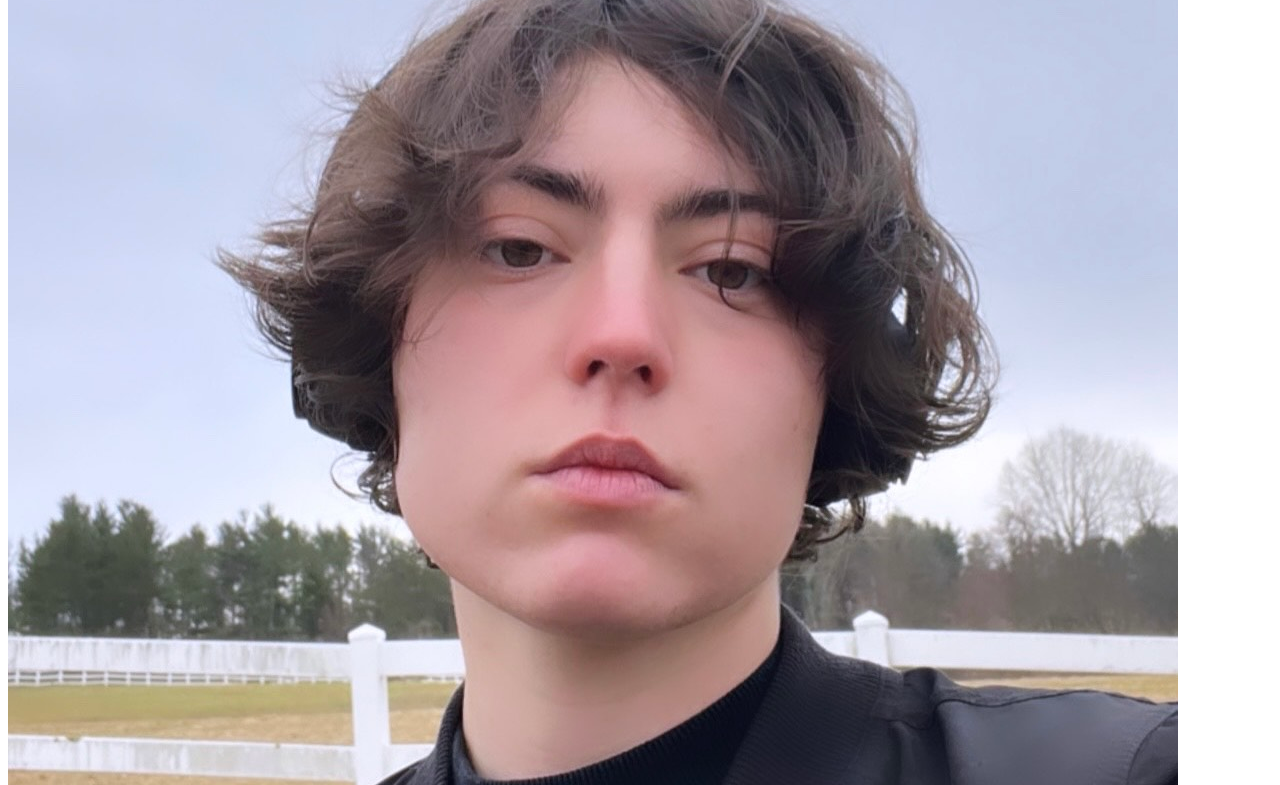
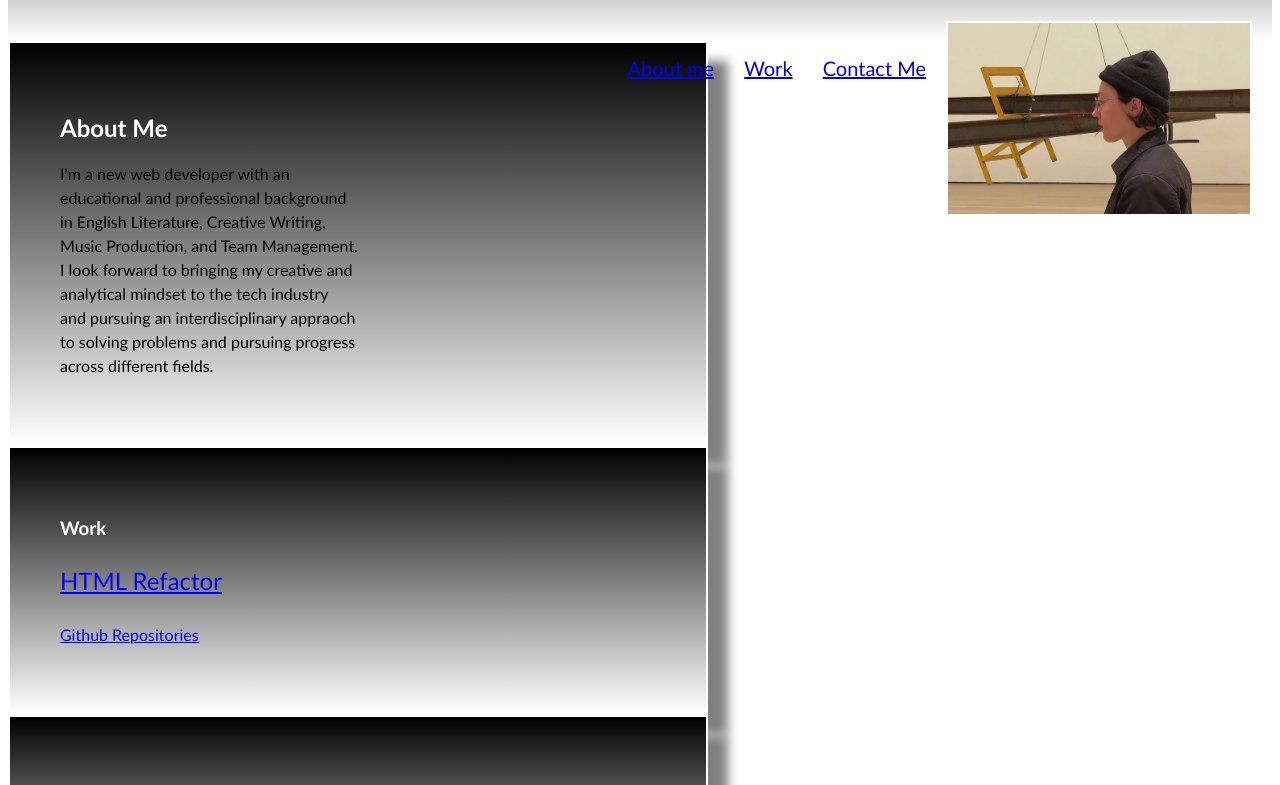
Before and after one commit to isaacsto/Portfolio, a plain HTML site: page index.html in a window 1280 px wide. Shown: the part 199-984 px from the top of the page. Drawn offline with Linux system fonts and the light colour scheme; files that its build step writes are made by us from their sources; files whose address does not match are found by name.

Commit message:
design changes

```diff
--- a/index.html
+++ b/index.html
@@ -1,13 +1,22 @@
 <!DOCTYPE html>
 <html>
-  <head>
-    <title>MY WEBSITE</title>
+
+<head>
+    <title>My Portfolio</title>
     <meta charset="UTF-8" />
     <meta name="viewport" content="width=device-width, initial-scale=1" />
-    <link rel="stylesheet" type="text/css" href="./assets/css/style.css" />
-  </head>
-  <body>
-    <header> Isaac Stofko
+    <link rel="stylesheet" type="text/css" href="style.css" />
+</head>
+
+<body>
+    <header>
+        <h1>
+            <p>Isaac Stofko</p>
+            <p> Full Stack Developer</p>
+            <img src="/Users/isaacstofko/Downloads/B569D592-CB7F-4B68-B96D-D0E69C8C904F.JPG"
+                alt="a side profile of me at the Museum of Modern Art in New York City" class="float-right">
+        </h1>
+
         <nav>
             <ul>
                 <li>
@@ -22,12 +31,36 @@
             </ul>
         </nav>
     </header>
-
     <section class="content">
         <section id="about-me" class="sectionContent">
-            <img src="assets/5F9A78F2-6159-4A64-865A-D78220EC1D0B.jpg" alt="a self taken image of me facing the camera standing in front of a local pasture">
+            <h2 class="head">About Me</h2>
+
+            <p>
+                I'm a new web developer with an educational and professional background in English Literature, Creative
+                Writing, Music Production, and Team Management. I look forward to bringing my creative and analytical
+                mindset to the tech industry and pursuing an interdisciplinary appraoch to solving problems and pursuing
+                progress across different fields.
+            </p>
+        </section>
+        <section id="work" class="sectionContent">
+            <h3 class="head">Work</h3>
+            <p class="application">
+                <a href="https://isaacsto.github.io/Semantic-HTML-Refactor/">HTML Refactor</a>
+            </p>
+            <p>
+                <a href="https://github.com/isaacsto?tab=repositories">Github Repositories</a>
+            </p>
+        </section>
+        <section id="contact-me" class="sectionContent">
+            <h4 class="head">Contact Me</h4>
+            <p>
+                <a href="tel:+2032410505">203 241 0505</a>
+            </p>
+            <address>
+                <a href="mailto:isaacstofko@gmail.com">isaacstofko@gmail.com</a>
+            </address>
         </section>
 
     </section>
 
-    </body>
+</body>
--- a/reset.css
+++ /dev/null
@@ -1,29 +0,0 @@
-* {
-    margin: 0;
-    padding: 0;
-    box-sizing: border-box;
-  }
-
-  html {
-    height: 100%;
-  }
-
-  body {
-    min-height: 100%;
-    line-height: 1;
-    font-family: sans-serif;
-  }
-
-  h1, h2, h3, h4, h5, h6 {
-    font-size: 100%;
-  }
-
-  input, select, option, optgroup, textarea, button,
-  pre, code {
-    font-size: 100%;
-    font-family: inherit;
-  }
-
-  ol, ul {
-    list-style: none;
-  }
--- a/style.css
+++ b/style.css
@@ -0,0 +1,74 @@
+* {
+    box-sizing: border-box;
+    padding: 0;
+    padding: 0;
+}
+
+header {
+    padding: 20px;
+    font-family: 'Trebuchet MS', 'Lucida Sans Unicode', 'Lucida Grande', 'Lucida Sans', Arial, sans-serif;
+    background-color: rgb(179, 206, 231);
+    color:darkslategray;
+    background-image: linear-gradient(black, white);
+
+}
+.name {
+    color: white;
+    text-shadow: 2px 2px;
+}
+.occupation {
+    text-shadow: 2px 2px;
+}
+
+header nav {
+    padding-top: 15px;
+    margin-right: 20px;
+    float: right;
+    font-family:'Gill Sans', 'Gill Sans MT', Calibri, 'Trebuchet MS', sans-serif;
+    font-size: 20px;
+}
+
+header nav ul {
+    list-style-type: none;
+}
+
+header nav ul li {
+    display: inline-block;
+    margin-left: 25px;
+
+}
+img {
+    max-width: 25%;
+    float: float-right;
+    flex-wrap: wrap;
+    border: 2px solid white;
+
+}
+.float-right {
+    float: right;
+
+}
+.head {
+    font-family:'Gill Sans', 'Gill Sans MT', Calibri, 'Trebuchet MS', sans-serif;
+    color: white;
+}
+
+p {
+    font-family: 'Gill Sans', 'Gill Sans MT', Calibri, 'Trebuchet MS', sans-serif;
+    max-width: 50%;
+    line-height: 150%;
+}
+a {
+    font-family: 'Gill Sans', 'Gill Sans MT', Calibri, 'Trebuchet MS', sans-serif;
+}
+.sectionContent {
+    background-image: linear-gradient(black, white) ;
+    width: 700px;
+    padding: 50px;
+    border: 2px solid white;
+    box-shadow: 20px 20px 10px grey;
+}
+
+.application {
+    font-size: x-large;
+}
```
Also changed, not shown: assets/B569D592-CB7F-4B68-B96D-D0E69C8C904F.JPG (added).
